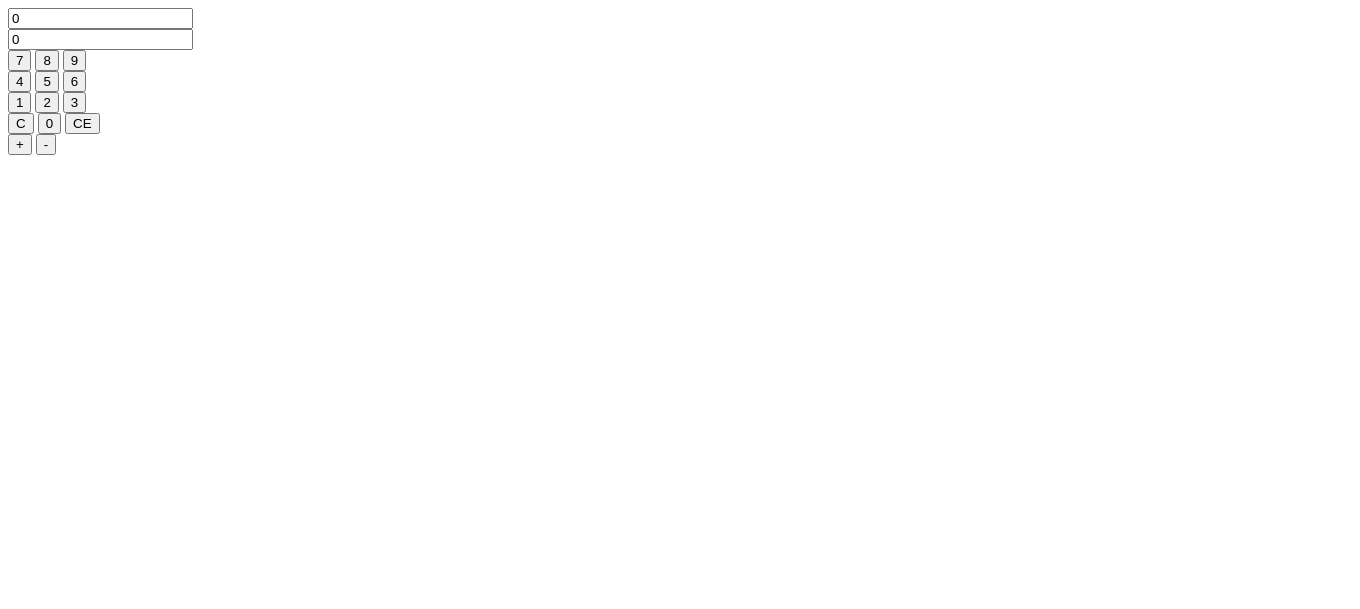
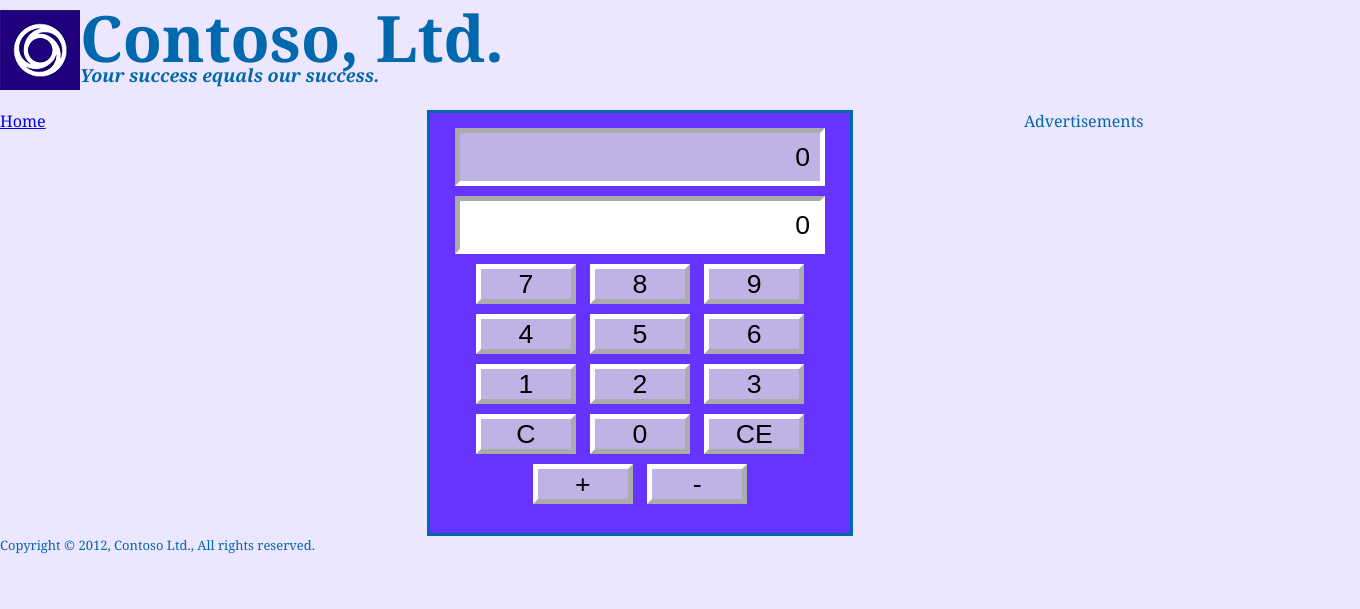
Before and after one commit to Zer0cul/ContosoWebSiteSolution, a plain HTML site: page WebCalculator/default.html in a window 1280 px wide. Shown: the whole page, 1360 px wide, since content can reach past the window. Drawn offline with Linux system fonts and the light colour scheme.

Commit message:
Add logo and Styles Lesson 2, Exercise 2

```diff
--- /dev/null
+++ b/WebCalculator/Content/default.css
@@ -0,0 +1,114 @@
+* {margin: 0; padding: 0;}
+
+aside, footer, header, hgroup, nav {
+    display:block;
+}
+
+body {
+    background-color: hsl(255,95%,95%);
+    font-family: Cambria, 'Times New Roman', serif;
+    color:#0068Ac;
+}
+
+header {
+    height: 100px;
+    background-image: url('../Images/logo100x100.png');
+    background-repeat: no-repeat;
+    margin-top: 10px;
+}
+
+#headerText {
+    position: absolute;
+    top: 0px;
+    left: 80px;
+    width: 100%;
+    margin-top: 10px;
+}
+
+h1 {
+    font-size: 64px;
+    line-height: 55px;
+}
+
+h2 {
+    font-size: 18px;
+    line-height: 20px;
+    font-style: italic;
+}
+
+nav {
+    float: left;
+    width: 20%;
+    min-width: 125px;
+}
+
+div[role="main"] {
+    float: left;
+    width: 60%;
+}
+
+aside {
+    float: left;
+    width: 20%;
+    min-width: 125px;
+}
+
+footer {
+    clear: both;
+    width: 100%;
+    height: 70px;
+    font-size: small;
+}
+
+#container {
+    min-width: 800px;
+}
+
+#calculator {
+    border: solid;
+    background-color: hsl(255, 100%, 60%);
+    width: 400px;
+    height: 400px;
+    margin-left: auto;
+    margin-right: auto;
+    text-align: center;
+    padding: 10px;
+}
+
+input {
+    width: 85%;
+    height: 7%;
+    text-align: right;
+    padding: 10px;
+    border: inset;
+}
+
+button {
+    background-color: hsl(255, 50%,80%);
+    width: 25%;
+    height: 10%;
+    border:outset;
+}
+
+    button:hover {
+        background-color: hsl(255, 50%, 80%);
+    }
+
+    button:active {
+        border: inset;
+        border-width: thick;
+        border-color: hsl(255, 100%, 100%);
+        background-color: hsl(255, 50%, 50%);
+    }
+
+input, button {
+    font-family: Arial;
+    font-size: 20pt;
+    border-width: thick;
+    border-color: hsl(255,100%,100%);
+    margin: 5px;
+}
+
+[readonly] {
+    background-color: hsl(255,50%, 80%);
+}
--- a/WebCalculator/default.html
+++ b/WebCalculator/default.html
@@ -2,9 +2,22 @@
 <html xmlns="http://www.w3.org/1999/xhtml">
 <head>
     <title>Web Calculator</title>
-    <script type="text/javascript" src="scripts/CalclatorLibrary.js" ></script>
+    <link href="Content/default.css" rel="stylesheet" />
+    <script type="text/javascript" src="scripts/CalclatorLibrary.js"></script>
 </head>
 <body>
+    <div id="container">
+        <header>
+            <hgroup id="headerText">
+                <h1>Contoso, Ltd.</h1>
+                <h2>Your success equals our success.</h2>
+            </hgroup>
+        </header>
+        <nav>
+            <a href="default.html">Home</a>
+        </nav>
+        <div role="main">
+            <div id="calculator">
                 <input id="txtResult" type="text" readonly="readonly" /><br />
                 <input id="txtInput" type="text" /><br />
                 <button id="btn7">7</button>
@@ -21,7 +34,11 @@
                 <button id="btnClearEntry">CE</button><br />
                 <button id="btnPlus">+</button>
                 <button id="btnMinus">-</button>
-
-    <script type="text/javascript">     window.addEventListener('load', initialize, false); </script>
+            </div>
+        </div>
+        <aside><p>Advertisements</p></aside>
+        <footer><p>Copyright &copy; 2012, Contoso Ltd., All rights reserved.</p></footer>
+    </div>
+    <script type="text/javascript">window.addEventListener('load', initialize, false);</script>
 </body>
 </html>
```
Also changed, not shown: WebCalculator/Images/ContosoLogo-original.jpg (added), WebCalculator/Images/ContosoLogo.jpg (added), WebCalculator/Images/logo100x100.png (added), WebCalculator/Images/logo256x256.png (added), 1 other file. Lines whose indentation alone changed are shown as unchanged.
